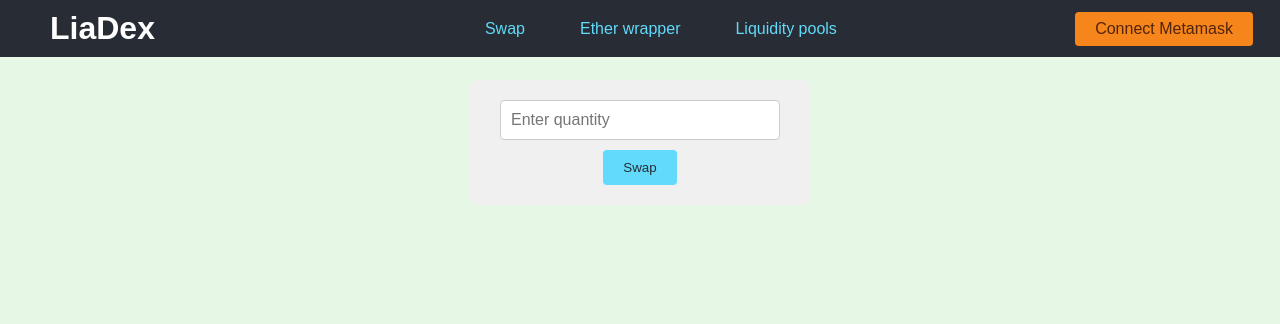
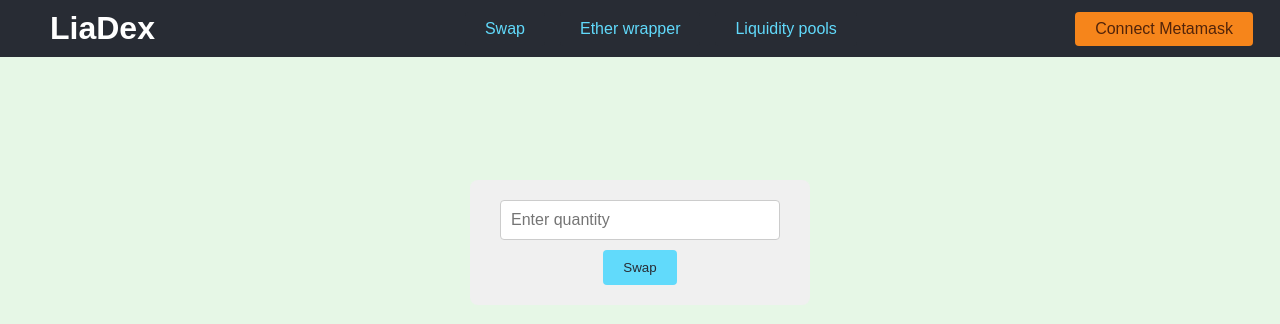
Before and after one commit to Codam-02/Liadex-web-app, a React (Create React App) app: page / in a window 1280 px wide. Shown: the top 324 px of the page. Built offline with nearby package versions, Linux system fonts and the light colour scheme.

Commit message:
css updated

```diff
--- a/src/App.css
+++ b/src/App.css
@@ -93,6 +93,7 @@ body {
   background-color: #f0f0f0;
   border-radius: 8px;
   width: 300px;
+  margin-top: 100px;;
 }
 
 .swap-box h2 {
```
